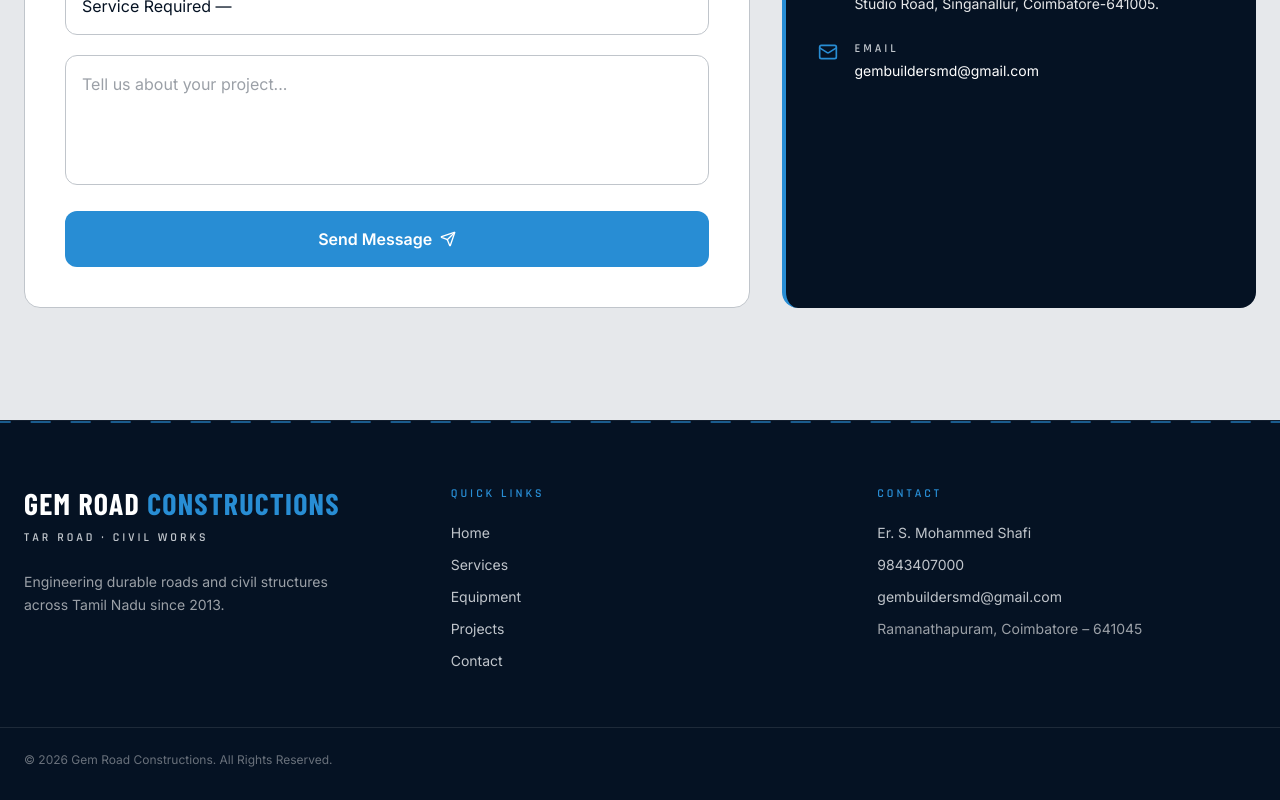
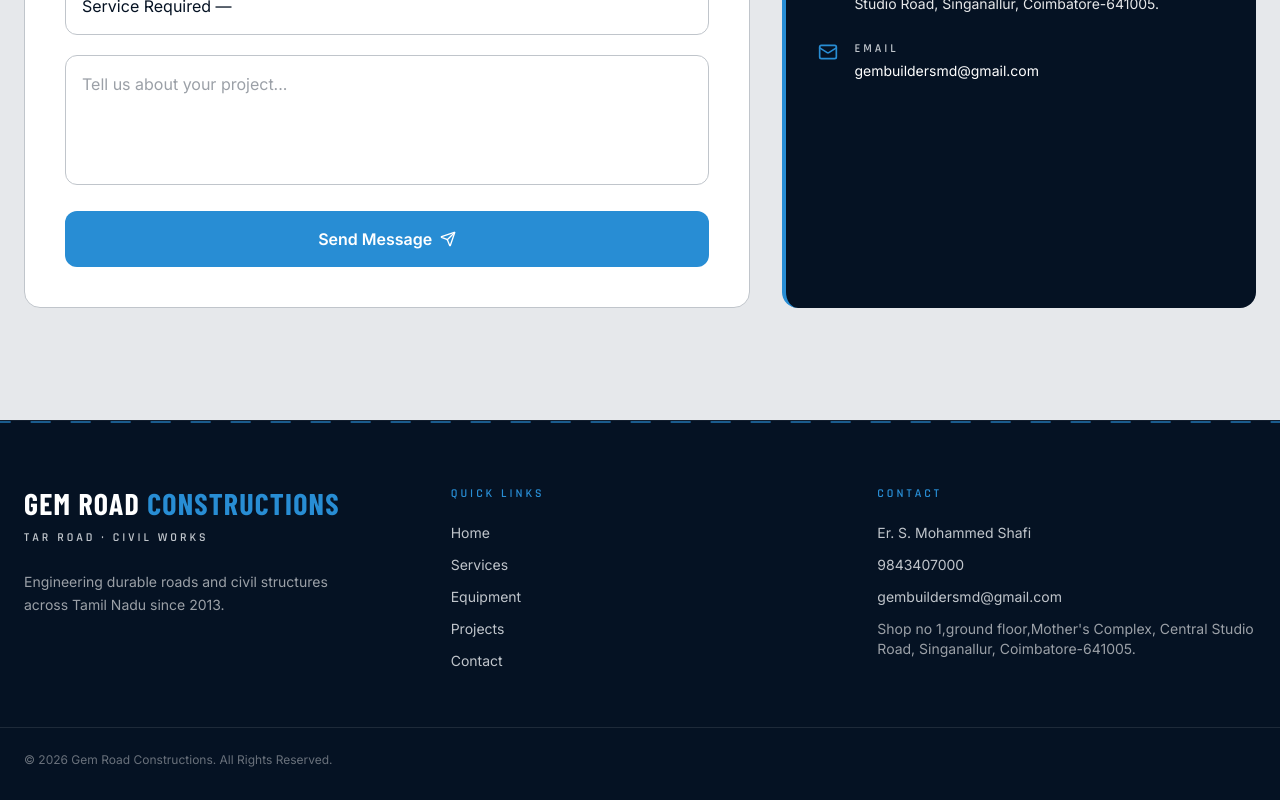
Before and after one commit to ThamemKhan/gem-prod-final, a React (Vite) app: page / in a window 1280 px wide. Shown: the part 7099-7899 px from the top of the page. Built offline with nearby package versions, Linux system fonts and the light colour scheme; a web font is replaced by a local one.

Commit message:
Update Footer.tsx

```diff
--- a/src/components/gem/Footer.tsx
+++ b/src/components/gem/Footer.tsx
@@ -28,7 +28,8 @@ export function Footer() {
             <li>Er. S. Mohammed Shafi</li>
             <li><a href="tel:9843407000" className="hover:text-white">9843407000</a></li>
             <li className="break-all"><a href="mailto:gembuildersmd@gmail.com" className="hover:text-white">gembuildersmd@gmail.com</a></li>
-            <li className="text-white/60">Ramanathapuram, Coimbatore – 641045</li>
+            <li className="text-white/60">Shop no 1,ground floor,Mother's Complex, Central Studio Road,
+                Singanallur, Coimbatore-641005.</li>
           </ul>
         </div>
       </div>
```
